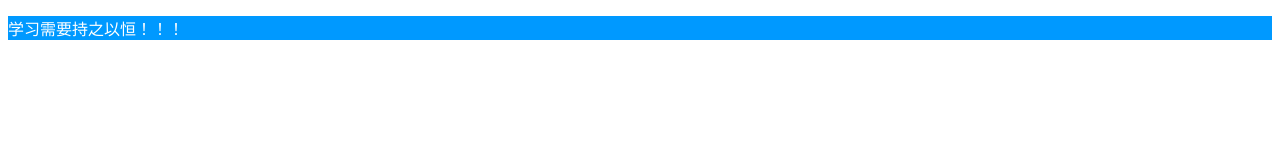
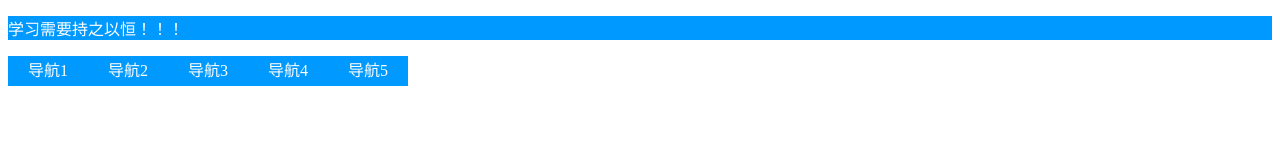
Before and after one commit to mychen666/myproject78, a plain HTML site: page index.html in a window 1280 px wide. Drawn offline with Linux system fonts and the light colour scheme.

Commit message:
css/style完成导航8

```diff
--- a/css/style.css
+++ b/css/style.css
@@ -2,3 +2,25 @@ p{
     background-color: #09f;
     color: #fff;
 }
+ul.nav{
+    margin: 0px;
+    padding: 0px;
+    list-style: none;
+    overflow: hidden;
+}
+ul.nav li{
+    float: left;
+    width: 80px;
+    height: 30px;
+    line-height: 30px;
+    text-align: center;
+}
+ul.nav li a{
+    text-decoration: none;
+    display: block;
+    background-color: #09f;
+    color: #fff;
+}
+ul.nav li a:hover{
+    background-color: #900;
+}
--- a/index.html
+++ b/index.html
@@ -10,5 +10,12 @@
 </head>
 <body>
     <p>学习需要持之以恒！！！</p>
+    <ul class="nav">
+        <li><a href="#">导航1</a></li>
+        <li><a href="#">导航2</a></li>
+        <li><a href="#">导航3</a></li>
+        <li><a href="#">导航4</a></li>
+        <li><a href="#">导航5</a></li>
+    </ul>
 </body>
 </html>
```
